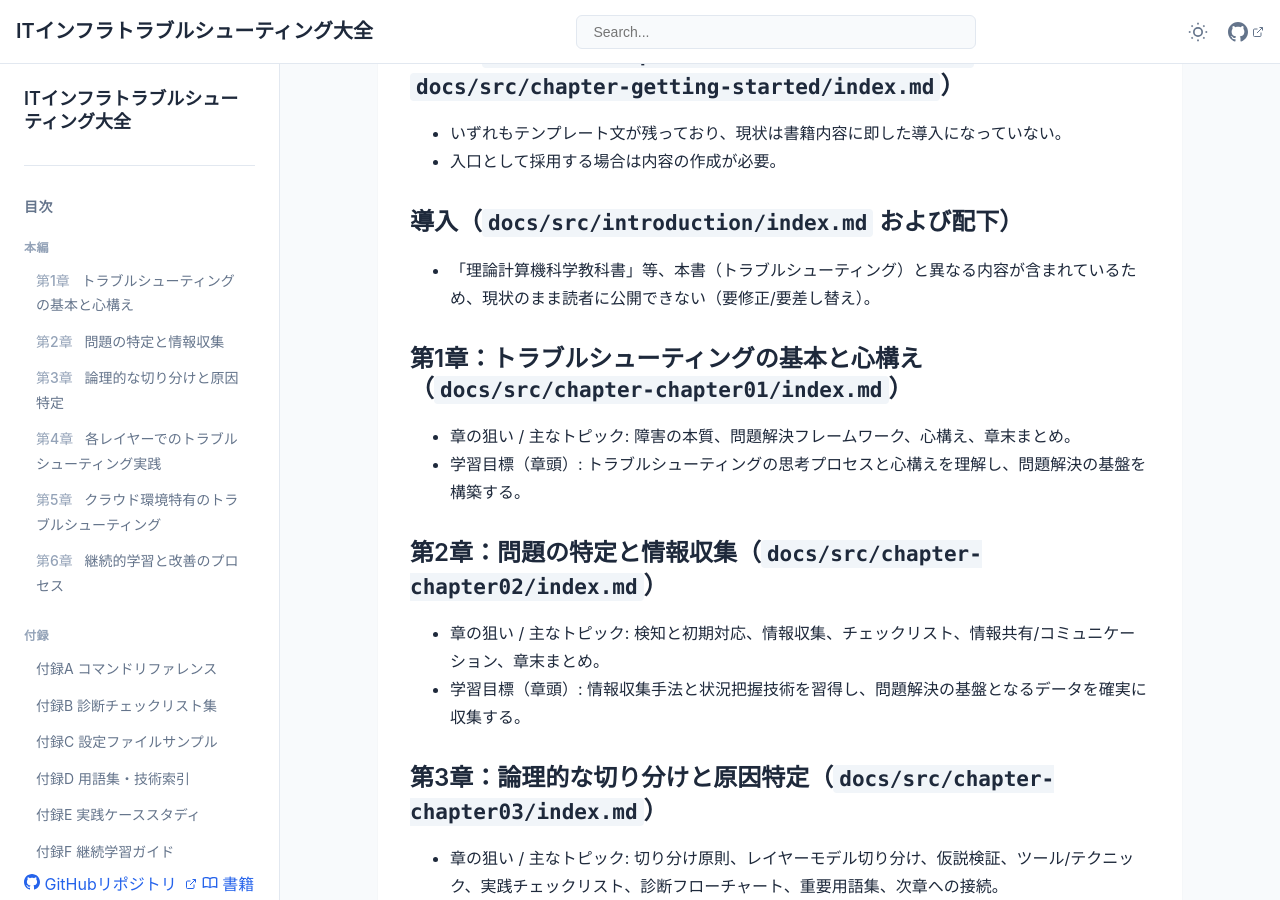
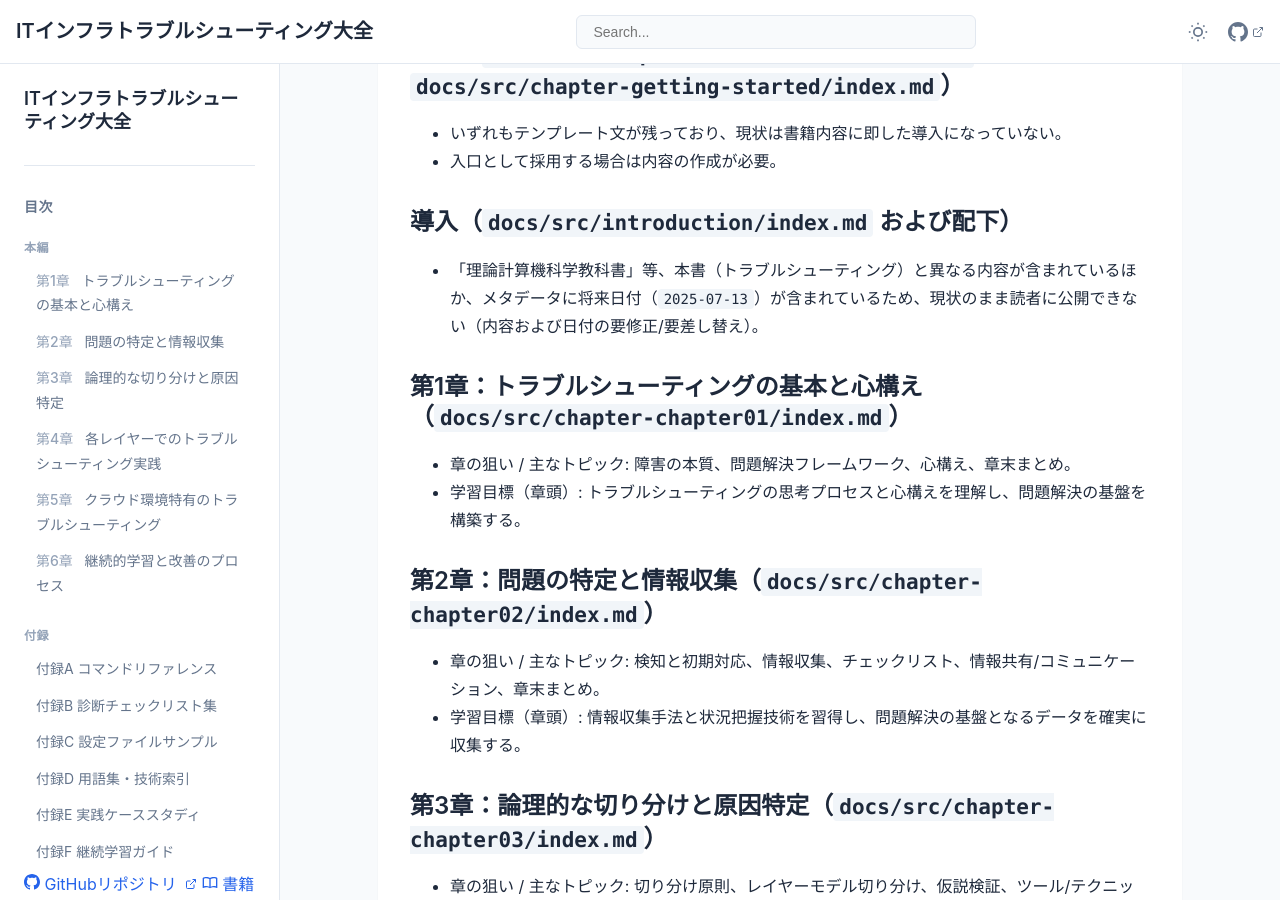
Before and after one commit to itdojp/IT-infra-troubleshooting-book, a Jekyll site: the page built from docs/project-management/structure-review-round1.md, in a window 1280 px wide and 900 px high, scrolled down 1131 px. Built offline with Jekyll 4.4.1, drawn with Linux system fonts in a browser that asks for light colours; our own code applies the rules of GitHub Pages for plain Markdown files.

Commit message:
docs: refine structure review note

```diff
--- a/docs/project-management/structure-review-round1.md
+++ b/docs/project-management/structure-review-round1.md
@@ -29,7 +29,7 @@
 - 入口として採用する場合は内容の作成が必要。
 
 ### 導入（`docs/src/introduction/index.md` および配下）
-- 「理論計算機科学教科書」等、本書（トラブルシューティング）と異なる内容が含まれているため、現状のまま読者に公開できない（要修正/要差し替え）。
+- 「理論計算機科学教科書」等、本書（トラブルシューティング）と異なる内容が含まれているほか、メタデータに将来日付（`2025-07-13`）が含まれているため、現状のまま読者に公開できない（内容および日付の要修正/要差し替え）。
 
 ### 第1章：トラブルシューティングの基本と心構え（`docs/src/chapter-chapter01/index.md`）
 - 章の狙い / 主なトピック: 障害の本質、問題解決フレームワーク、心構え、章末まとめ。
```
